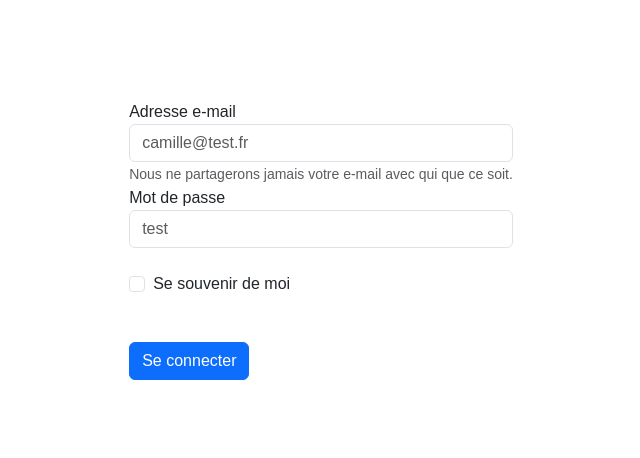
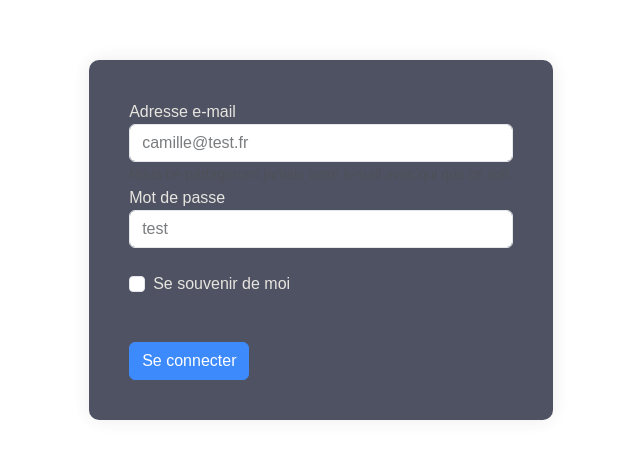
Before and after one commit to corentinmrcx/gestion-cabinet-dentaire, a plain HTML site: page dev/login.html in a window 1280 px wide. Shown: the part 184-642 px from the top of the page, without its empty margins (319-959 px from the left). Drawn offline with nearby package versions, Linux system fonts and the light colour scheme.

Commit message:
Ajout du styles pour la page de connexion

```diff
--- a/dev/styles.css
+++ b/dev/styles.css
@@ -15,7 +15,6 @@ body{
     display: flex;
     flex-direction: column;
     height: 100vh;
-    width: 100vw;
 }
 
 a{
@@ -74,9 +73,14 @@ main{
 .container{
     display: flex;
     flex-direction: column;
+
     justify-content: center;
     align-items: center;
+
     flex: 1;
+
+    width: 100%;
+    padding: 50px;
 }
 
 .content{
@@ -111,9 +115,12 @@ button:hover {
     display: flex;
     justify-content: center;
     align-items: center;
+
     flex-wrap: wrap;
     gap: 50px;
-    padding: 50px 100px 100px 100px;
+
+    width: 100%;
+    padding: 50px 5%;
 }
 
 .content_box .box{
@@ -178,3 +185,16 @@ button:hover {
 .left p, .right p{
     font-size: 20px;
 }
+
+
+form {
+    background-color: var(--bleu);
+    opacity: 0.8;
+    padding: 40px;
+    border-radius: 10px;
+    box-shadow: 0 0 20px rgba(0, 0, 0, 0.1);
+}
+
+form label {
+    color: var(--blanc);
+}
```
